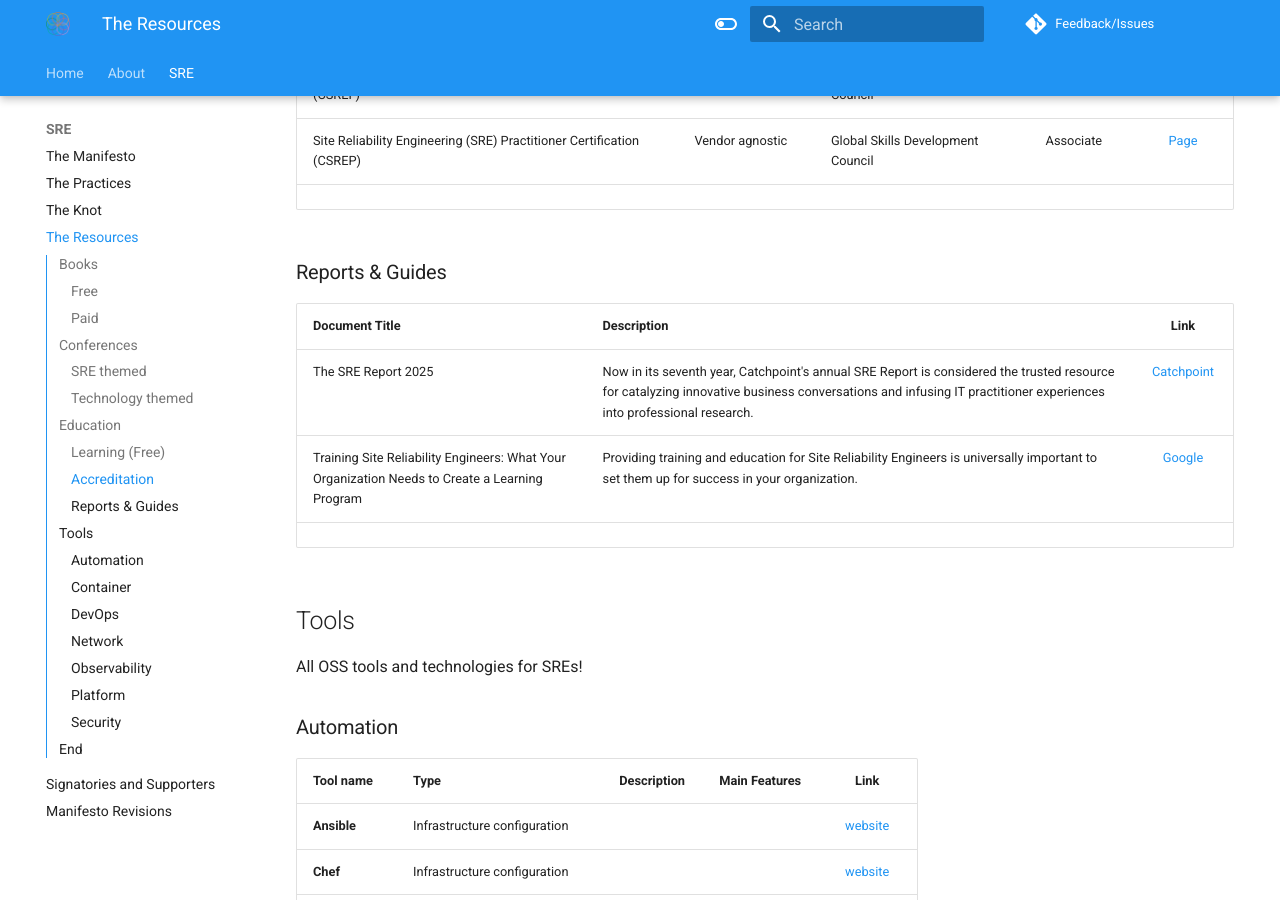
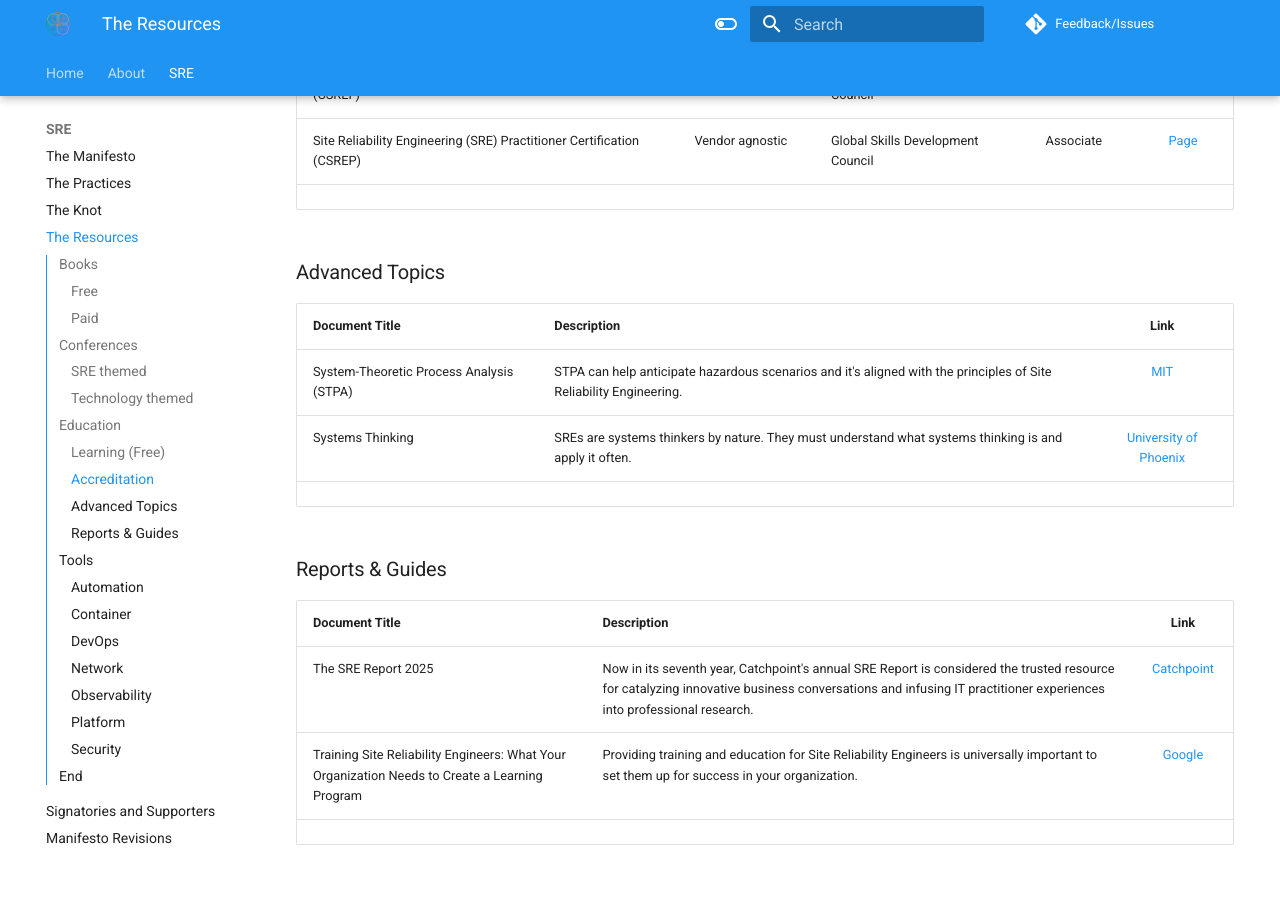
Before and after one commit to rod4n4m1/sre-manifesto, an MkDocs documentation site: the page built from docs/sre/resources.md, in a window 1280 px wide and 900 px high, scrolled down 4233 px. Built offline with MkDocs 1.6.1 and Material for MkDocs 9.7.7, drawn with Linux system fonts in a browser that asks for light colours; comment, search, counter and statistics services are not loaded.

Commit message:
added advanced topics Signed-off-by: Rod Anami <rod.anami@kyndryl.com>

```diff
--- a/docs/sre/resources.md
+++ b/docs/sre/resources.md
@@ -82,6 +82,14 @@
 | Site Reliability Engineering (SRE) Practitioner Certification (CSREP) | Vendor agnostic | Global Skills Development Council | Associate | [Page](https://www.gsdcouncil.org/certified-site-reliability-engineer-practitioner) |
 | | | | | |
 
+### Advanced Topics
+
+| **Document Title** | **Description** | **Link** |
+|:-------------------|:----------------|:--------:|
+| System-Theoretic Process Analysis (STPA) | STPA can help anticipate hazardous scenarios and it's aligned with the principles of Site Reliability Engineering. | [MIT](http://psas.scripts.mit.edu/home/wp-content/uploads/2020/07/JThomas-STPA-Introduction.pdf) |
+| Systems Thinking | SREs are systems thinkers by nature. They must understand what systems thinking is and apply it often. | [University of Phoenix](https://www.phoenix.edu/blog/what-is-systems-thinking.html) |
+| | | |
+
 ### Reports & Guides
 
 | **Document Title** | **Description** | **Link** |
```
